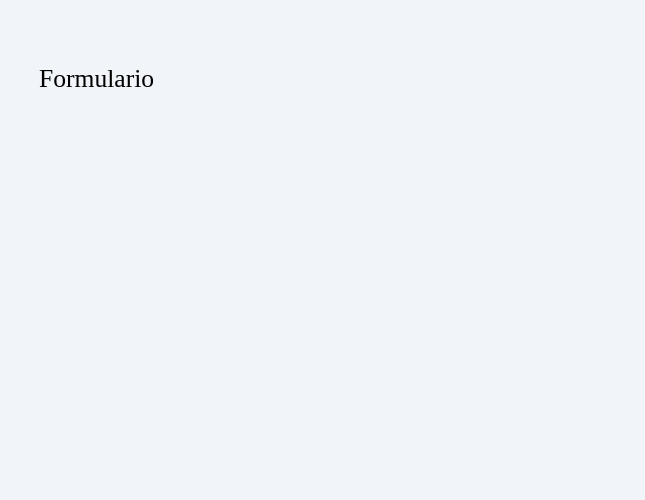
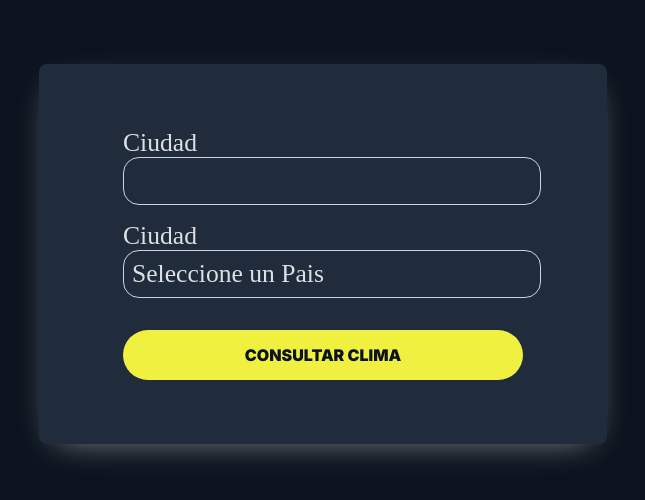
Before and after one commit to mannyaavilas/app-clima, a React (Vite) app: page / in a window 1280 px wide. Shown: the top 500 px of the page, without its empty margins (1-646 px from the left). Built offline with nearby package versions, Linux system fonts and the light colour scheme; a web font is replaced by a local one.

Commit message:
Formulario creado

```diff
--- a/src/components/Formulario.jsx
+++ b/src/components/Formulario.jsx
@@ -2,8 +2,36 @@
 
 function Formulario() {
   return (
-    <div>
-      Formulario
+    <div className='contenedor'>
+      <form>
+        <div className="campo">
+            <label htmlFor="ciudad">Ciudad</label>
+            <input type="text"
+                id='ciudad'
+                name='pais'
+            />
+
+        </div>
+        <div className="campo">
+          <label htmlFor="ciudad">Ciudad</label>
+          <select
+            name="pais"
+            id="pais"
+          >
+
+            <option value="">Seleccione un Pais</option>
+            <option value="US">Estados Unidos</option>
+            <option value="MX">Mexico</option>
+            <option value="AR">Argentina</option>
+            <option value="CO">Colombia</option>
+            <option value="CR">Costa Rica</option>
+            <option value="ES">España</option>
+            <option value="PE">Perú</option>
+          </select>
+        </div>
+
+        <input type="submit" value='Consultar Clima' />
+      </form>
     </div>
   )
 }
--- a/src/index.css
+++ b/src/index.css
@@ -1,6 +1,6 @@
 body {
   font-family: 'Hubballi', cursive;
-  background-color: #f1f5f9;
+  background-color: #0b131e;
   font-size: 1.6rem;
 }
 header {
@@ -10,7 +10,7 @@
 }
 header h1 {
   text-align: center;
-  color: white;
+  color: #dde0e4;
   font-family: 'Inter', sans-serif;
   font-size: 3rem;
   margin:0;
@@ -31,7 +31,7 @@
 .contenedor {
   margin: 0 auto 2rem auto;
   border-radius: .5rem;
-  background-color: white;
+  background-color: #202b3b;
   padding: 4rem;
   -webkit-box-shadow: 0px 10px 33px -17px rgba(173,173,173,1);
   -moz-box-shadow: 0px 10px 33px -17px rgba(173,173,173,1);
@@ -47,10 +47,19 @@
 }
 .campo label {
   display: block;
+  color: #dde0e4!important;
 
+}
+option{
+  color: #dde0e4;
+}
+
+select{
+  background-color: #202b3b!important;
 }
 .campo input,
 .campo select {
+  color: #dde0e4!important;
   all: unset;
   border: 1px solid #cbd5e1;
   width: 100%;
@@ -63,7 +72,7 @@
   margin: 2rem auto 0 auto;
   display: block;
   padding: 1rem 3rem;
-  color: white;
+  color: #dde0e4;
   text-transform: uppercase;
   font-family: 'Inter', sans-serif;
   font-size: 1rem;
@@ -74,6 +83,10 @@
 @media (min-width: 768px) {
    input[type="submit"]  {
      max-width: 400px;
+     background-color: #f0f040;
+     border-radius: 30px;
+     color: #0b131e;
+     cursor: pointer;
   }
 }
  input[type="submit"]:hover {
```
